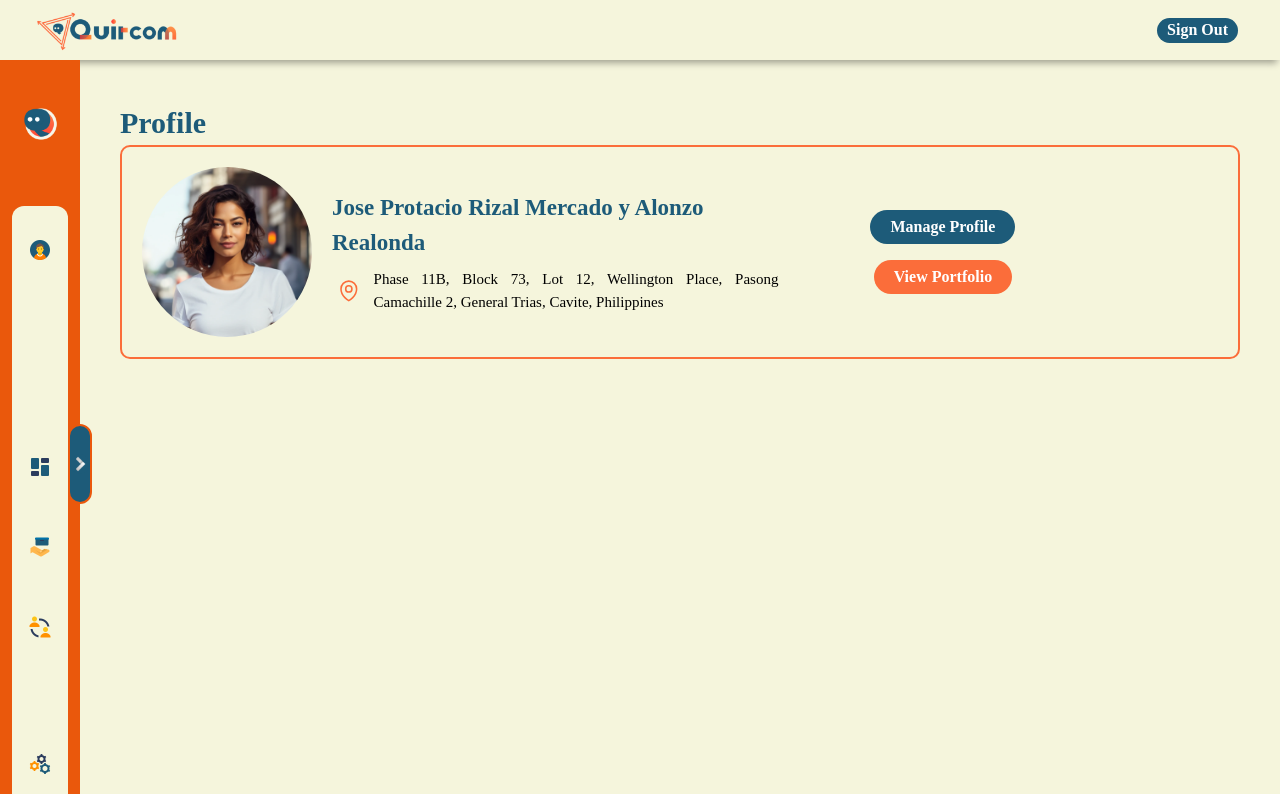
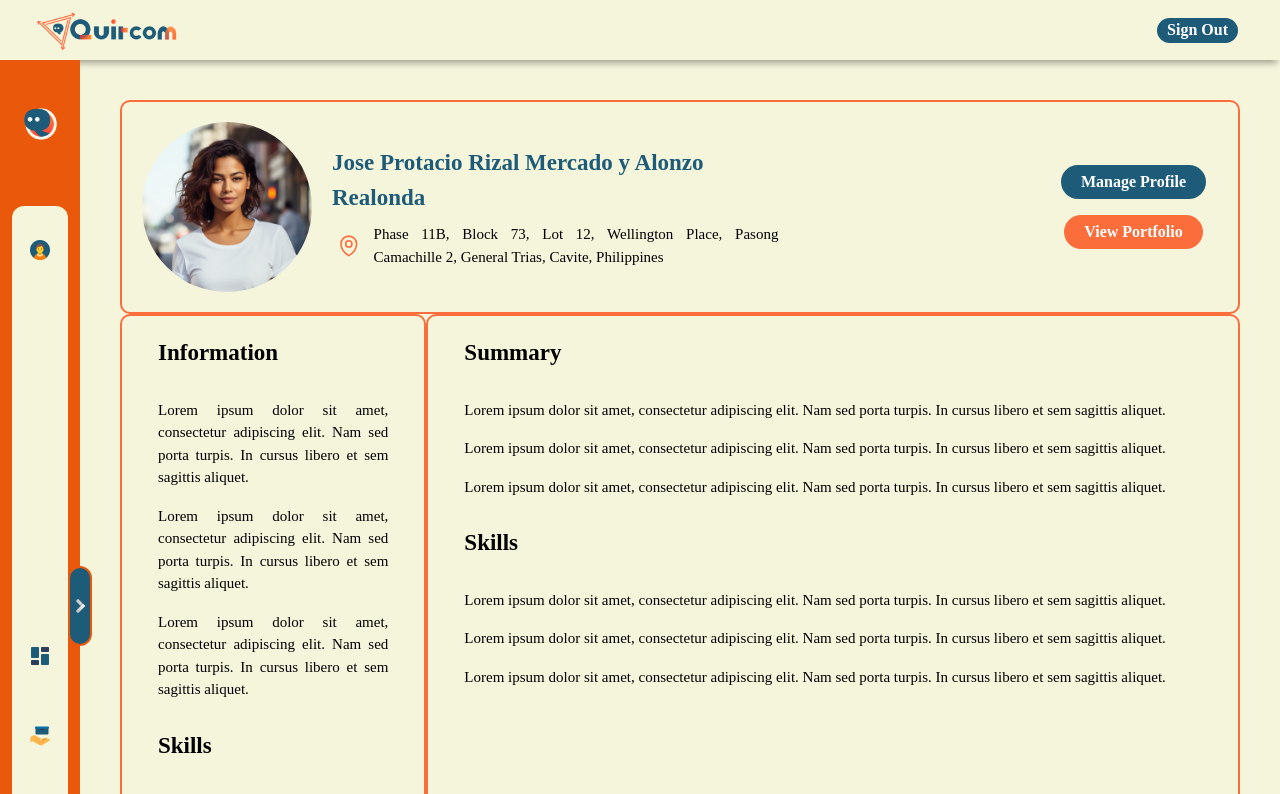
Before and after one commit to jianDeveloper/quircom, a React (Vite) app: page /client/profile in a window 1280 px wide. Shown: the top 794 px of the page. Built offline with nearby package versions, Linux system fonts and the light colour scheme.

Commit message:
profile update

```diff
--- a/src/client/CNav.jsx
+++ b/src/client/CNav.jsx
@@ -19,7 +19,7 @@ const CNav = () => {
 
   return (
     <aside className='flex items-center'>
-      <div class={`hidden flex-col justify-center items-center ${controller ? 'w-72': 'w-20'} h-[100vh] md:flex p-3 pt-5 bg-orange-600 relative `}>
+      <div class={`hidden flex-col justify-center items-center ${controller ? 'w-72': 'w-20'} h-full md:flex p-3 pt-5 bg-orange-600 relative `}>
         <div className='flex justify-center items-center absolute -right-3 h-20 bg-[#1D5B79] border-2 border-orange-600 rounded-full cursor-pointer' onClick={()=> setcontroller(!controller)}>
           <img className={` p-[2px] bg-[#1D5B79] h-5 w-5 rounded-full ${!controller && 'rotate-180'}`}
           src={minCD}
--- a/src/client/CProfile.jsx
+++ b/src/client/CProfile.jsx
@@ -13,11 +13,10 @@ function CProfile() {
   return (
     <div className=''>
       <Header />
-      <div className='flex a'>
+      <div className='flex'>
         <CNav />
         <main className='flex-inline mx-10 my-10 w-[100%]'>
-          <h1 className='font-extrabold text-[30px] text-[#1D5B79]'>Profile</h1>
-          <div className="profileInfo">
+          <div className="userInfo">
             <div className='pictureBorder p-5'>
                 <img className="profilePicture" src={profile} alt="Profile Picture" />
             </div>
@@ -44,7 +43,26 @@ function CProfile() {
             </div>
         </div>
         <div className="profileContent">
-
+          <div className='profileInfo '>
+            <p className=' mx-9 my-5 text-black text-[23px] font-extrabold'>Information</p>
+            <p className=' mx-9 my-2 text-black text-[15px] text-justify'>Lorem ipsum dolor sit amet, consectetur adipiscing elit. Nam sed porta turpis. In cursus libero et sem sagittis aliquet. </p>
+            <p className=' mx-9 my-2 text-black text-[15px] text-justify'>Lorem ipsum dolor sit amet, consectetur adipiscing elit. Nam sed porta turpis. In cursus libero et sem sagittis aliquet. </p>
+            <p className=' mx-9 my-2 text-black text-[15px] text-justify'>Lorem ipsum dolor sit amet, consectetur adipiscing elit. Nam sed porta turpis. In cursus libero et sem sagittis aliquet. </p>
+            <p className=' mx-9 my-5 text-black text-[23px] font-extrabold'>Skills</p>
+            <p className=' mx-9 my-2 text-black text-[15px] text-justify'>Lorem ipsum dolor sit amet, consectetur adipiscing elit. Nam sed porta turpis. In cursus libero et sem sagittis aliquet. </p>
+            <p className=' mx-9 my-2 text-black text-[15px] text-justify'>Lorem ipsum dolor sit amet, consectetur adipiscing elit. Nam sed porta turpis. In cursus libero et sem sagittis aliquet. </p>
+            <p className=' mx-9 my-2 text-black text-[15px] text-justify'>Lorem ipsum dolor sit amet, consectetur adipiscing elit. Nam sed porta turpis. In cursus libero et sem sagittis aliquet. </p>
+          </div>
+          <div className='profileSummary'>
+          <p className=' mx-9 my-5 text-black text-[23px] font-extrabold'>Summary</p>
+            <p className=' mx-9 my-2 text-black text-[15px] text-justify'>Lorem ipsum dolor sit amet, consectetur adipiscing elit. Nam sed porta turpis. In cursus libero et sem sagittis aliquet. </p>
+            <p className=' mx-9 my-2 text-black text-[15px] text-justify'>Lorem ipsum dolor sit amet, consectetur adipiscing elit. Nam sed porta turpis. In cursus libero et sem sagittis aliquet. </p>
+            <p className=' mx-9 my-2 text-black text-[15px] text-justify'>Lorem ipsum dolor sit amet, consectetur adipiscing elit. Nam sed porta turpis. In cursus libero et sem sagittis aliquet. </p>
+            <p className=' mx-9 my-5 text-black text-[23px] font-extrabold'>Skills</p>
+            <p className=' mx-9 my-2 text-black text-[15px] text-justify'>Lorem ipsum dolor sit amet, consectetur adipiscing elit. Nam sed porta turpis. In cursus libero et sem sagittis aliquet. </p>
+            <p className=' mx-9 my-2 text-black text-[15px] text-justify'>Lorem ipsum dolor sit amet, consectetur adipiscing elit. Nam sed porta turpis. In cursus libero et sem sagittis aliquet. </p>
+            <p className=' mx-9 my-2 text-black text-[15px] text-justify'>Lorem ipsum dolor sit amet, consectetur adipiscing elit. Nam sed porta turpis. In cursus libero et sem sagittis aliquet. </p>
+          </div>
         </div>
         </main>
       </div>
@@ -56,35 +74,3 @@ function CProfile() {
 }
 
 export default CProfile
-
-        {/*<div c lassName="profileInfo">
-              <div className='pictureBorder py-10 px-5'>
-                <img className="profilePicture" src={profile} alt="Profile Picture" />
-              </div>
-              <div className='profileDetail w-2/6'>
-                <div className=''>
-                  <h4 className='font-extrabold text-[23px] text-[#1D5B79] my-1'>Jose Protacio Rizal Mercado y Alonzo Realonda</h4>
-                </div>
-                <div className='flex flex-row'>
-                  <svg xmlns="http://www.w3.org/2000/svg" fill="none" viewBox="0 0 24 24" strokeWidth={1.5} stroke="currentColor"
-                    className="h-[25px] w-[60px] pr-2 text-[#FB6D3A]">
-                    <path strokeLinecap="round" strokeLinejoin="round" d="M15 10.5a3 3 0 1 1-6 0 3 3 0 0 1 6 0Z" />
-                    <path strokeLinecap="round" strokeLinejoin="round" d="M19.5 10.5c0 7.142-7.5 11.25-7.5 11.25S4.5 17.642 4.5 10.5a7.5 7.5 0 1 1 15 0Z" />
-                  </svg>
-                  <p className='text-[15px] text-[black] my-1 text-justify '>Phase 11B, Block 73, Lot 12, Wellington Place, Pasong Camachille 2, General Trias, Cavite, Philippines</p>
-                </div>
-              </div>
-              <div className='profileSettings w-auto'>
-                <div className=''>
-                  <button onClick={() => setNav(false)} className='py-2 px-3 m-auto text-center text-[] font-bold'>
-                    <Link to={'/registration'} className='buttonSettings text-[#13334C]'>Manage Profile</Link>
-                  </button>
-                  <button onClick={() => setNav(false)} className='py-2 px-3 m-auto text-center font-bold'>
-                    <Link to={'/registration'} className='buttonSettings text-white bg-[#FB6D3A]'>View Portfolio</Link>
-                  </button>
-                </div>
-              </div>
-          </div>
-          <div className="profileContent">
-
-          </div> */}
--- a/src/client/profile.css
+++ b/src/client/profile.css
@@ -2,14 +2,13 @@
   display: flex;
 }
 
-.profileInfo{
+.userInfo{
   display: flex;
   flex-direction: row;
   flex-wrap: wrap;
   border-width: 2px;
   border-color: #FB6D3A;
   border-radius: 10px;
-  color: blue;
   width: 100%;
 }
 
@@ -35,7 +34,7 @@
   display: flex;
   flex-direction: row;
   justify-content: center;
-  margin: auto 20px auto 5rem;
+  margin: auto 20px auto auto;
 }
 
 .buttonSettings{
@@ -46,7 +45,7 @@
 }
 
 @media (max-width:1140px) {
-  .profileInfo{
+  .userInfo{
     justify-content: center;
   }
 
@@ -66,3 +65,34 @@
   }
 
 }
+
+.profileContent{
+  display: flex;
+  flex-direction: row;
+  flex-wrap: wrap-reverse;
+  width: 100%;
+}
+
+.profileInfo{
+  display: flex;
+  flex-direction: column;
+  flex-wrap: wrap;
+  flex-basis: 250px;
+  flex-grow: 1;
+  border-width: 2px;
+  border-color: #FB6D3A;
+  border-radius: 10px;
+  min-width: 250px;
+}
+
+.profileSummary{
+  display: flex;
+  flex-direction: column;
+  flex-wrap: wrap;
+  flex-basis: 250px;
+  flex-grow: 10;
+  border-width: 2px;
+  border-color: #FB6D3A;
+  border-radius: 10px;
+  min-width: 250px;
+}
```
Lines whose indentation alone changed are shown as unchanged.
